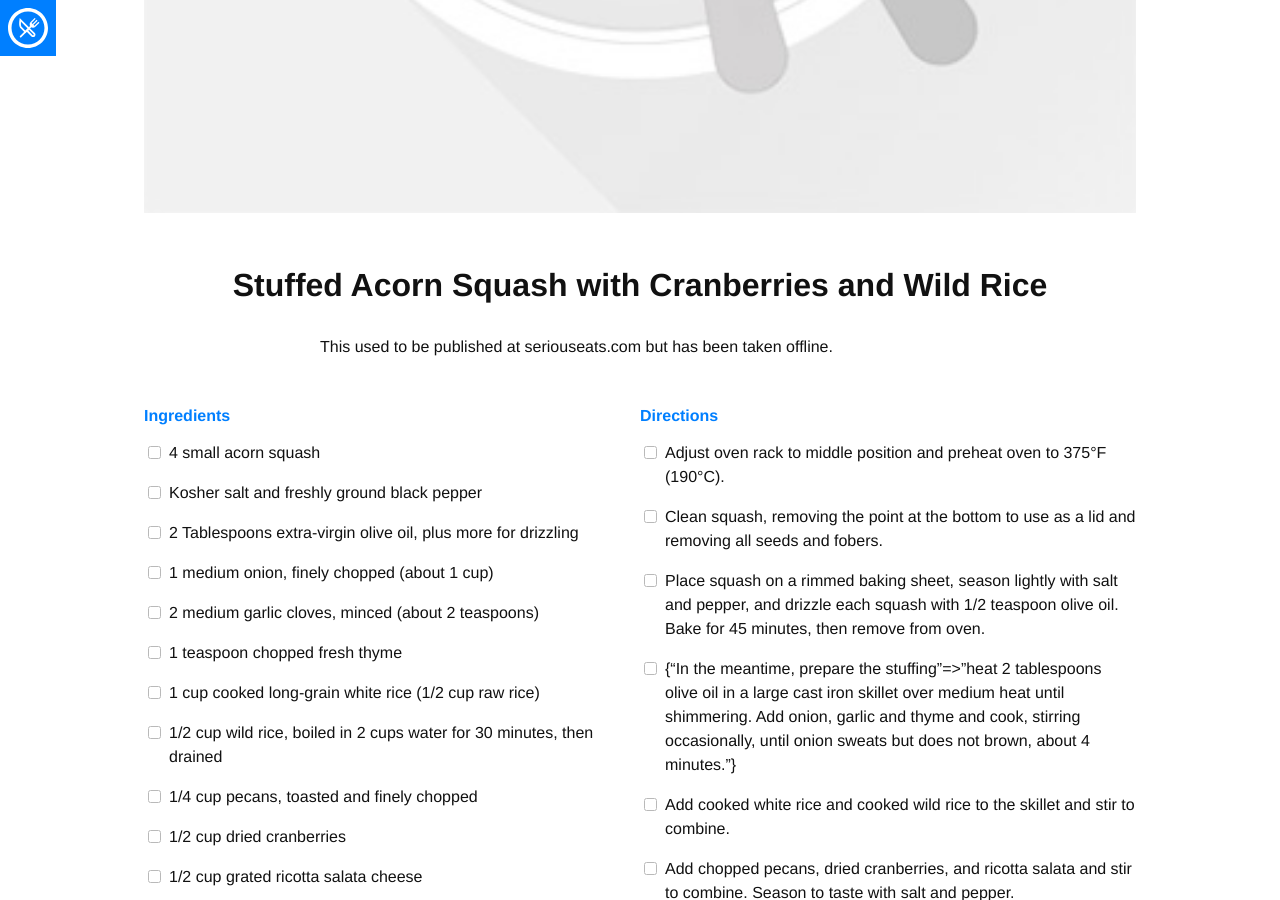
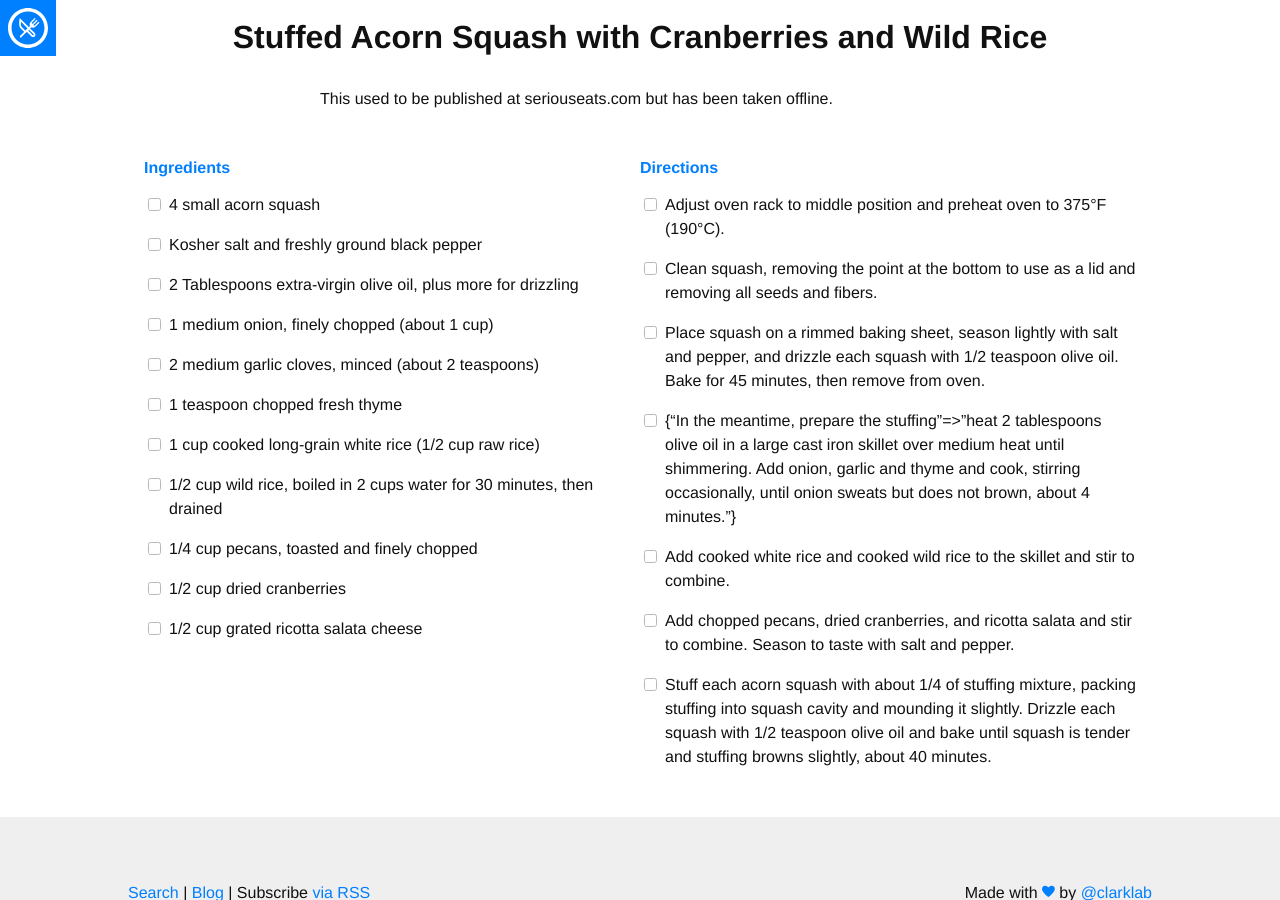
Before and after one commit to edinel/recipes, a Jekyll site: the page built from _recipes/StuffedAcornSquash.md, in a window 1280 px wide and 900 px high, scrolled down 795 px. Built offline with Jekyll 4.4.1, drawn with Linux system fonts in a browser that asks for light colours; nearby versions of some CDN libraries; some web fonts are replaced.

Commit message:
Update StuffedAcornSquash.md fixing typos and linking a photo

```diff
--- a/_recipes/StuffedAcornSquash.md
+++ b/_recipes/StuffedAcornSquash.md
@@ -1,7 +1,7 @@
 ---
 layout: recipe
 title:  "Stuffed Acorn Squash with Cranberries and Wild Rice"
-image: default.jpg
+image: Acornsquash.jpg
 tags: Vegetarian, main, squash
 
 ingredients:
@@ -20,7 +20,7 @@
 
 directions:
 - Adjust oven rack to middle position and preheat oven to 375°F (190°C).
-- Clean squash, removing the point at the bottom to use as a lid and removing all seeds and fobers.
+- Clean squash, removing the point at the bottom to use as a lid and removing all seeds and fibers.
 - Place squash on a rimmed baking sheet, season lightly with salt and pepper, and drizzle each squash with 1/2 teaspoon olive oil. Bake for 45 minutes, then remove from oven.
 - In the meantime, prepare the stuffing: heat 2 tablespoons olive oil in a large cast iron skillet over medium heat until shimmering. Add onion, garlic and thyme and cook, stirring occasionally, until onion sweats but does not brown, about 4 minutes.
 - Add cooked white rice and cooked wild rice to the skillet and stir to combine.
```
